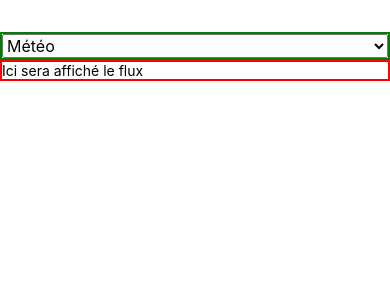
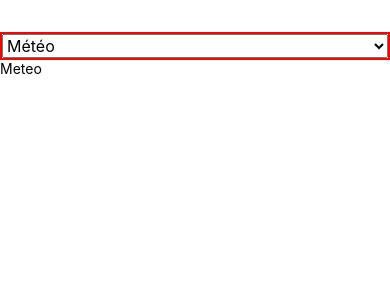
Before and after one commit to El-Tatane/wakey_wakey, a React Native app in the folder client/: screen / in a window 390 px wide. Shown: the top 300 px of the page. Built offline with nearby package versions, Linux system fonts and the light colour scheme.

Commit message:
Contenu de la page change en fonction du choix de menu

```diff
--- a/client/App.js
+++ b/client/App.js
@@ -1,20 +1,64 @@
 import React from 'react'
-import { Text, View, StyleSheet } from 'react-native'
-import Flux from "./components/Flux"
-import Menu from "./components/Menu"
+import {Text, View, StyleSheet, Picker} from 'react-native'
 
-export default function App() {
+export default class App extends React.Component {
 
-    return (
-        <View style={styles.space}>
-            <Menu/>
-            <Flux/>
-        </View>
+    constructor(props) {
+        super(props);
+        this.state = {
+            flux: "Météo"
+        }
+    }
 
-    );
+
+    setFlux(flux){
+        this.setState({flux});
+    }
+
+    fluxSource(){
+        switch(this.state.flux){
+            case "Météo":
+                return <Text>Meteo</Text>
+            case "Actualité":
+                return <Text>Actualite</Text>
+            default:
+                throw "Etat de flux non reconnu";
+        }
+    }
+
+    render() {
+        return(
+            <View style={{marginTop: 32}}>
+                <View style={styles.debug}>
+                    <Picker
+                        selectedValue={this.state.flux}
+                        onValueChange={(itemValue, itemPosition) => {
+                            this.setFlux(itemValue);
+                            console.log("Change flux to " + itemValue);
+                        }}
+                        mode="dropdown"
+                    >
+                        <Picker.Item label="Météo" value="Météo"/>
+                        <Picker.Item label="Actualité" value="Actualité"/>
+                    </Picker>
+                </View>
+                <View>
+                    {this.fluxSource()}
+                </View>
+            </View>
+        )
+    }
+
+
 }
 
 const styles = StyleSheet.create({
+
+    debug: {
+        borderWidth: 2,
+        borderColor: "red"
+    },
+
     space : {
         marginTop: 32 // 1 em d'espace pour la bar d'outils du téléphone
     }
--- a/client/components/Flux.js
+++ /dev/null
@@ -1,22 +0,0 @@
-import React from "react"
-import {View, Text, StyleSheet} from "react-native"
-
-/**
- * Menu barre en haut de l'écran qui permet de choisir le type de flux à visualiser
- */
-export default class Menu extends React.Component{
-    render(){
-        return(
-            <View style={styles.debug}>
-                <Text>Ici sera affiché le flux</Text>
-            </View>
-        )
-    }
-}
-
-const styles = StyleSheet.create({
-    debug : {
-        borderColor: "red",
-        borderWidth: 2
-    }
-});
--- a/client/components/Menu.js
+++ /dev/null
@@ -1,43 +0,0 @@
-import React from "react"
-import {View, Text, StyleSheet, Picker} from "react-native"
-
-/**
- * Menu barre en haut de l'écran qui permet de choisir le type de flux à visualiser
- */
-export default class  Menu extends React.Component{
-
-    constructor(props) {
-        super(props);
-        this.state = {
-            flux: "Météo"
-        }
-    }
-
-    setFlux(flux){
-        this.setState({flux});
-    }
-
-
-    render() {
-        return(
-            <View style={styles.debug}>
-                <Picker
-                    selectedValue={this.state.flux}
-                    onValueChange={(itemValue, itemPosition) => this.setFlux(itemValue)}
-                    mode="dropdown"
-                >
-                    <Picker.Item label="Météo" value="java"/>
-                    <Picker.Item label="Actualité" value="Actualité"/>
-                </Picker>
-            </View>
-        )
-    }
-
-}
-
-const styles = StyleSheet.create({
-    debug : {
-        borderColor: "green",
-        borderWidth: 2
-    }
-});
```
